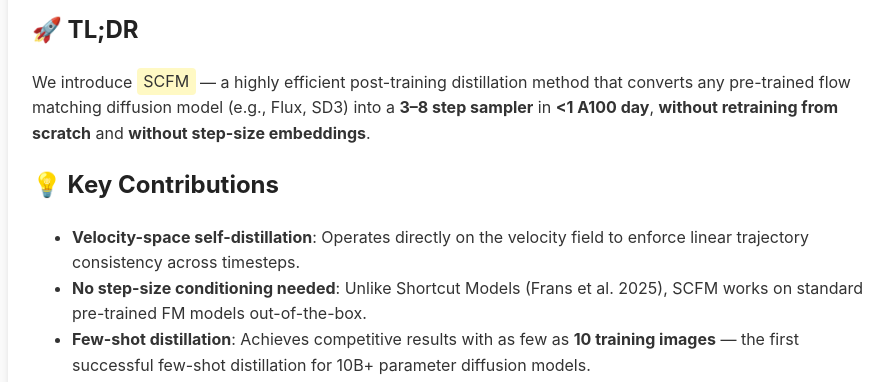
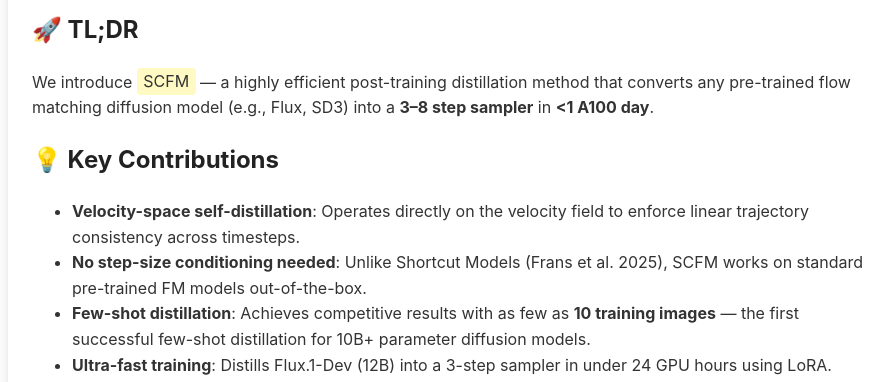
Before and after one commit to shortcutfm/shortcutfm.github.io, a plain HTML site: page index.html in a window 1280 px wide. Shown: the part 390-772 px from the top of the page, without its empty margins (182-1075 px from the left). Drawn offline with Linux system fonts and the light colour scheme.

Commit message:
Fix wording

```diff
--- a/index.html
+++ b/index.html
@@ -102,7 +102,7 @@
 
     <h2>🚀 TL;DR</h2>
     <p>
-      We introduce <span class="highlight">SCFM</span> — a highly efficient post-training distillation method that converts any pre-trained flow matching diffusion model (e.g., Flux, SD3) into a <strong>3–8 step sampler</strong> in <strong><1 A100 day</strong>, <strong>without retraining from scratch</strong> and <strong>without step-size embeddings</strong>.
+      We introduce <span class="highlight">SCFM</span> — a highly efficient post-training distillation method that converts any pre-trained flow matching diffusion model (e.g., Flux, SD3) into a <strong>3–8 step sampler</strong> in <strong><1 A100 day</strong>.
     </p>
 
     <h2>💡 Key Contributions</h2>
```
